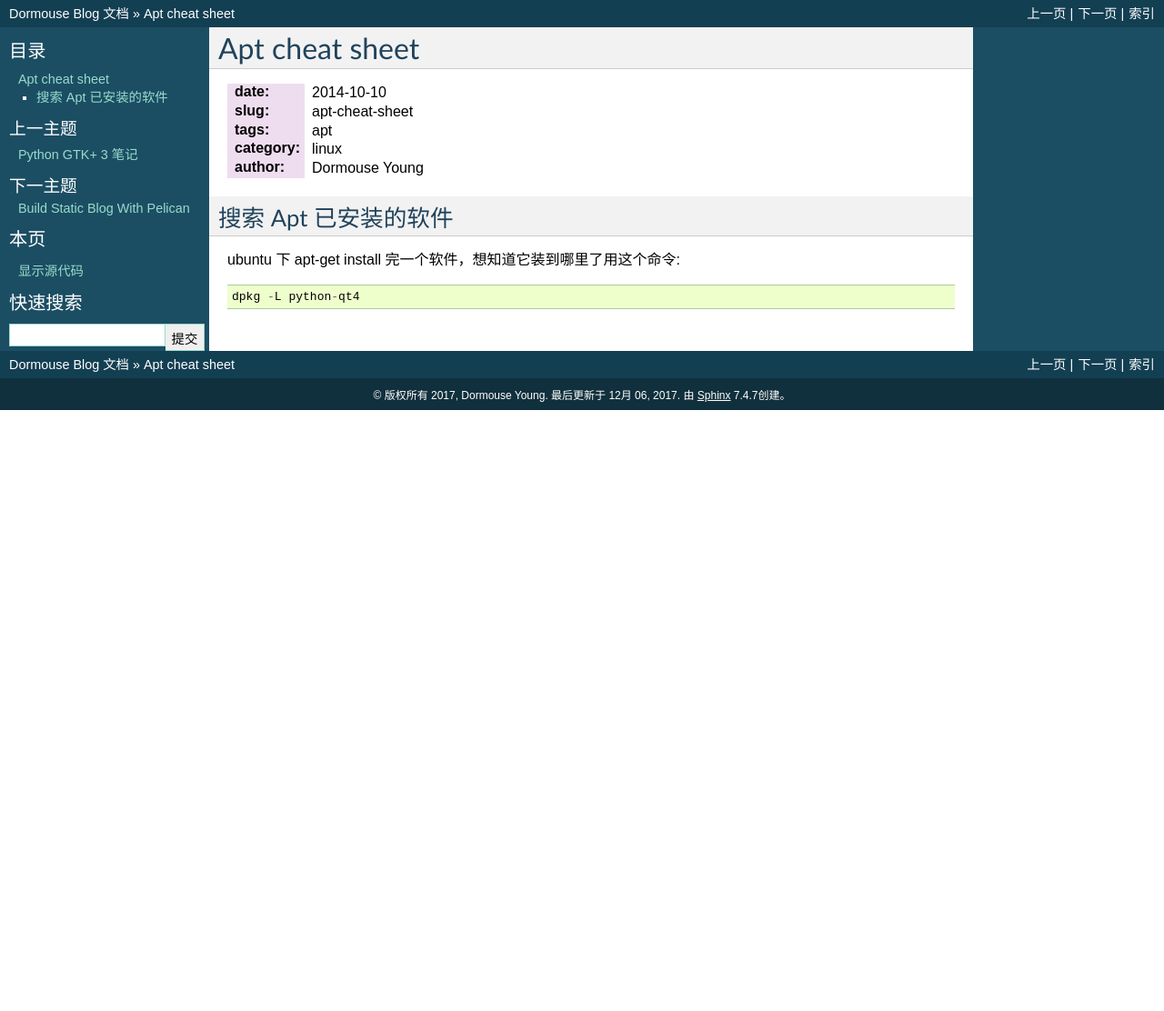
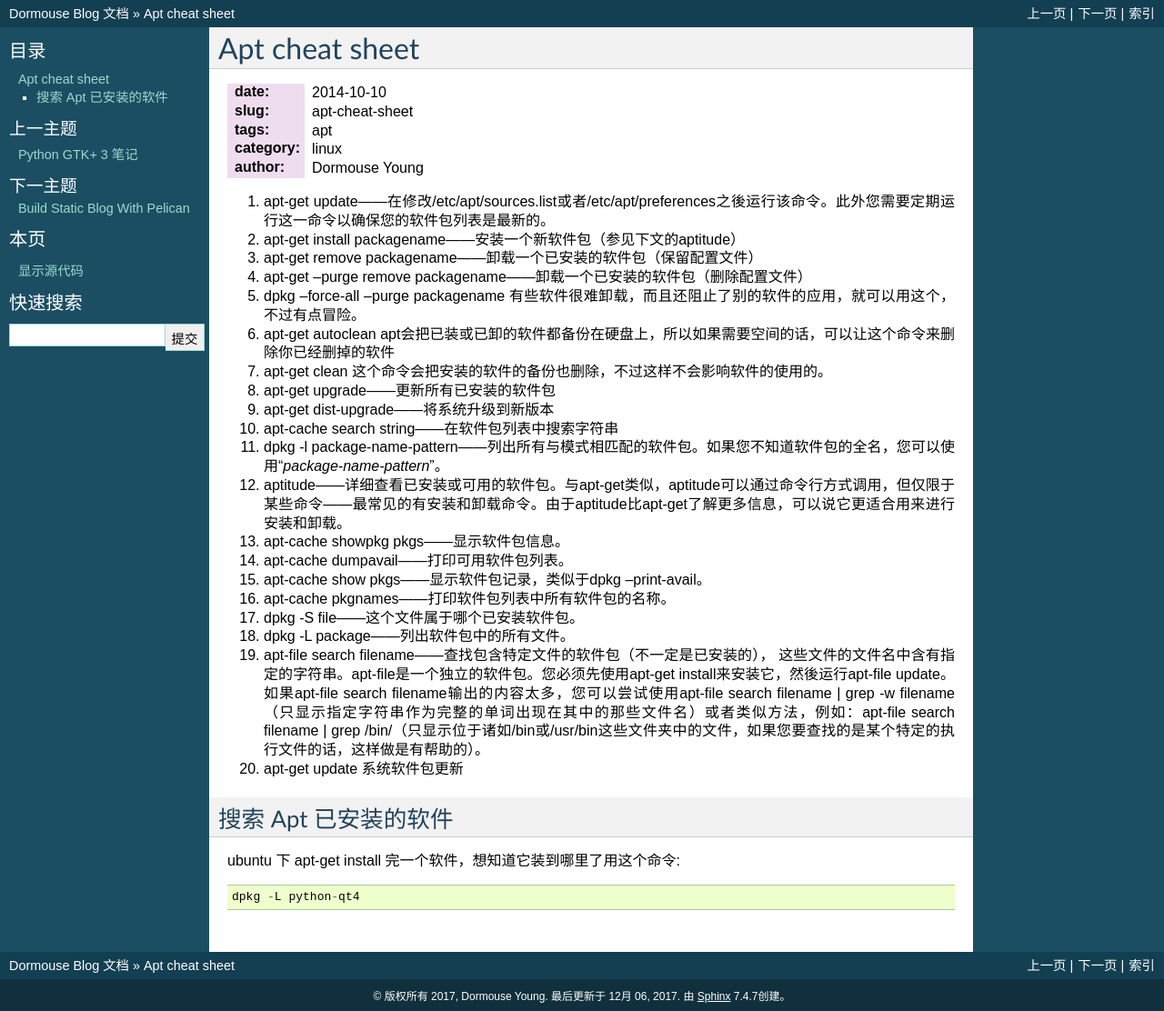
Before and after one commit to dormouse/blog, a Sphinx documentation site: the page built from source/apt-cheat-sheet.rst, in a window 1280 px wide and 1112 px high. Shown: the whole window at 91% size. Built offline with Sphinx 7.4.7, drawn with Linux system fonts in a browser that asks for light colours.

Commit message:
modified:   source/apt-cheat-sheet.rst

```diff
--- a/source/apt-cheat-sheet.rst
+++ b/source/apt-cheat-sheet.rst
@@ -8,6 +8,28 @@ Apt cheat sheet
 :category: linux
 :author: Dormouse Young
 
+#. apt-get update——在修改/etc/apt/sources.list或者/etc/apt/preferences之後运行该命令。此外您需要定期运行这一命令以确保您的软件包列表是最新的。
+#. apt-get install packagename——安装一个新软件包（参见下文的aptitude）
+#. apt-get remove packagename——卸载一个已安装的软件包（保留配置文件）
+#. apt-get --purge remove packagename——卸载一个已安装的软件包（删除配置文件）
+#. dpkg --force-all --purge packagename 有些软件很难卸载，而且还阻止了别的软件的应用，就可以用这个，不过有点冒险。
+#. apt-get autoclean apt会把已装或已卸的软件都备份在硬盘上，所以如果需要空间的话，可以让这个命令来删除你已经删掉的软件
+#. apt-get clean 这个命令会把安装的软件的备份也删除，不过这样不会影响软件的使用的。
+#. apt-get upgrade——更新所有已安装的软件包
+#. apt-get dist-upgrade——将系统升级到新版本
+#. apt-cache search string——在软件包列表中搜索字符串
+#. dpkg -l package-name-pattern——列出所有与模式相匹配的软件包。如果您不知道软件包的全名，您可以使用“*package-name-pattern*”。
+#. aptitude——详细查看已安装或可用的软件包。与apt-get类似，aptitude可以通过命令行方式调用，但仅限于某些命令——最常见的有安装和卸载命令。由于aptitude比apt-get了解更多信息，可以说它更适合用来进行安装和卸载。
+#. apt-cache showpkg pkgs——显示软件包信息。
+#. apt-cache dumpavail——打印可用软件包列表。
+#. apt-cache show pkgs——显示软件包记录，类似于dpkg –print-avail。
+#. apt-cache pkgnames——打印软件包列表中所有软件包的名称。
+#. dpkg -S file——这个文件属于哪个已安装软件包。
+#. dpkg -L package——列出软件包中的所有文件。
+#. apt-file search filename——查找包含特定文件的软件包（不一定是已安装的），
+   这些文件的文件名中含有指定的字符串。apt-file是一个独立的软件包。您必须先使用apt-get install来安装它，然後运行apt-file update。如果apt-file search filename输出的内容太多，您可以尝试使用apt-file search filename | grep -w filename（只显示指定字符串作为完整的单词出现在其中的那些文件名）或者类似方法，例如：apt-file search filename | grep /bin/（只显示位于诸如/bin或/usr/bin这些文件夹中的文件，如果您要查找的是某个特定的执行文件的话，这样做是有帮助的）。
+#. apt-get update 系统软件包更新
+
 搜索 Apt 已安装的软件
 =====================
 
```
